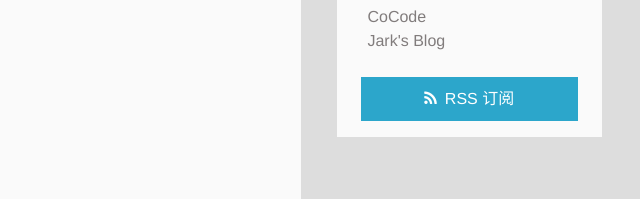
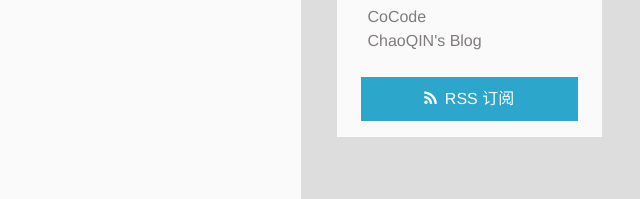
Before and after one commit to chenjuntong/chenjuntong.github.io, a plain HTML site: page 2015/08/23/elon musk/index.html in a window 1280 px wide. Shown: the part 498-697 px from the top of the page, 640-1280 px from the left. Drawn offline with Linux system fonts and the light colour scheme; a script that the page names is missing.

Commit message:
Site updated: 2015-10-30 22:29:23

```diff
--- a/2015/08/23/elon musk/index.html
+++ b/2015/08/23/elon musk/index.html
@@ -291,7 +291,7 @@
 
           <li>
 
-            	<a href="http://wuchong.me" target="_blank" title="Jark&#39;s Blog">Jark&#39;s Blog</a>
+            	<a href="http://zhuanlan.zhihu.com/qinchao/" target="_blank" title="ChaoQIN&#39;s Blog">ChaoQIN&#39;s Blog</a>
 
           </li>
 
```
Also changed, not shown: 2015/10/29/instagram/index.html (+1 -1 lines), index.html (+1 -1 lines).
